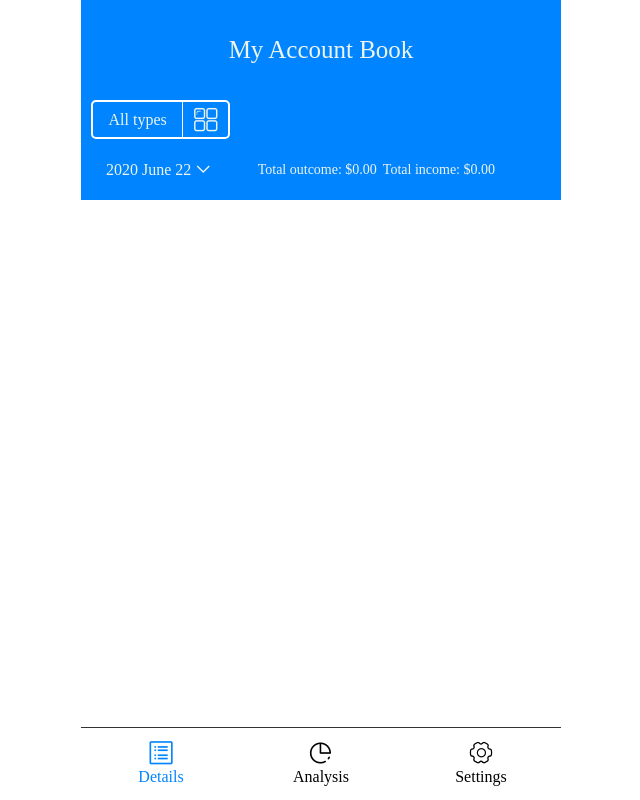
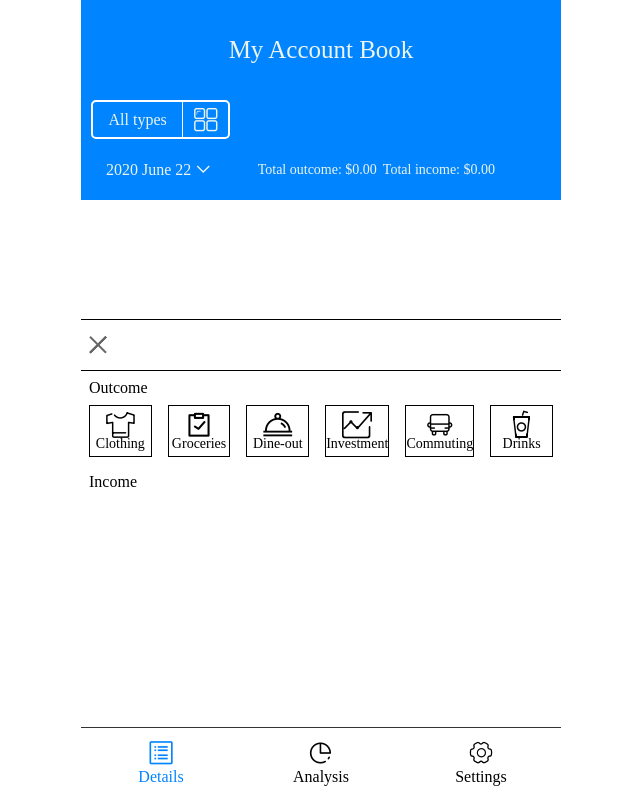
Before and after one commit to aldy97/Account_Book, a React (Create React App) app: page / in a window 1280 px wide. Shown: the whole page, without its empty margins (319-959 px from the left). Built offline with nearby package versions, Linux system fonts and the light colour scheme; what redux-immutable would draw is missing.

Commit message:
working on type section

```diff
--- a/src/pages/home/index.js
+++ b/src/pages/home/index.js
@@ -1,8 +1,26 @@
-import React from 'react';
+import React, { useState } from 'react';
 import StateHeader from './statsheader/index';
+import Type from './type/index';
 
 function Home() {
-  return <StateHeader />;
+  const [show, setShow] = useState(true);
+
+  const showType = (show) => {
+    if (show) {
+      return <Type handleSetShow={handleSetShow} />;
+    }
+  };
+
+  const handleSetShow = () => {
+    setShow(!show);
+  };
+
+  return (
+    <div>
+      <StateHeader handleSetShow={handleSetShow} />
+      {showType(show)}
+    </div>
+  );
 }
 
 export default Home;
--- a/src/pages/home/statsheader/index.js
+++ b/src/pages/home/statsheader/index.js
@@ -1,10 +1,10 @@
 import React from 'react';
 import { Wrapper, ButtonWrapper, DateWrapper } from './style';
 
-function StatesHeader() {
+function StatesHeader(props) {
   return (
     <Wrapper>
-      <ButtonWrapper>
+      <ButtonWrapper onClick={props.handleSetShow}>
         <div>All types</div>
         <i className='iconfont'>&#xe6c0;</i>
       </ButtonWrapper>
--- /dev/null
+++ b/src/pages/home/type/index.js
@@ -0,0 +1,55 @@
+import React from 'react';
+import {
+  TypeWrapper,
+  CloseBar,
+  OutCome,
+  InCome,
+  ItemWrapper,
+  Item,
+} from './style';
+
+function Type(props) {
+  return (
+    <TypeWrapper>
+      <CloseBar>
+        <i className='iconfont' onClick={props.handleSetShow}>
+          &#xe687;
+        </i>
+      </CloseBar>
+      <OutCome>
+        <div className='title'>Outcome</div>
+        <ItemWrapper>
+          <Item>
+            <i className='iconfont 衣服'>&#xe646;</i>
+            <div className='text'>Clothing</div>
+          </Item>
+          <Item>
+            <i className='iconfont 采购'>&#xe60f;</i>
+            <div className='text'>Groceries</div>
+          </Item>
+          <Item>
+            <i className='iconfont 外食'>&#xe68a;</i>
+            <div className='text'>Dine-out</div>
+          </Item>
+          <Item>
+            <i className='iconfont 股票'>&#xe652;</i>
+            <div className='text'>Investment</div>
+          </Item>
+          <Item>
+            <i className='iconfont 交通'>&#xe611;</i>
+            <div className='text'>Commuting</div>
+          </Item>
+          <Item>
+            <i className='iconfont 饮料'>&#xe61c;</i>
+            <div className='text'>Drinks</div>
+          </Item>
+        </ItemWrapper>
+      </OutCome>
+      <InCome>
+        <div className='title'>Income</div>
+      </InCome>
+    </TypeWrapper>
+  );
+}
+
+export default Type;
--- /dev/null
+++ b/src/pages/home/type/style.js
@@ -0,0 +1,62 @@
+import styled from 'styled-components';
+import theme from '../../../static/theme/index';
+export const TypeWrapper = styled.div`
+  height: calc(60vh);
+  width: ${theme.$width};
+  position: absolute;
+  bottom: 0;
+  border-top: 1px solid black;
+  background: ${theme.$white};
+`;
+
+export const CloseBar = styled.div`
+  width: ${theme.$width};
+  height: ${theme.$barHeight};
+  border-bottom: 1px solid black;
+  i {
+    font-size: 30px;
+    color: #666;
+    line-height: ${theme.$barHeight};
+    margin-left: 2px;
+    cursor: pointer;
+  }
+  i: hover {
+    color: #000;
+  }
+`;
+
+export const OutCome = styled.div`
+  width: ${theme.$width};
+  .title {
+    margin-left: 8px;
+    margin-top: 8px;
+    font-size: ${theme.$middleTextSize};
+  }
+`;
+
+export const InCome = styled(OutCome)``;
+
+export const ItemWrapper = styled.div`
+  width: ${theme.$width};
+  display: flex;
+`;
+
+export const Item = styled.div`
+  flex: 1;
+  height: ${theme.$barHeight};
+  border: 1px solid black;
+  margin: 8px;
+  text-align: center;
+  cursor: pointer;
+  i {
+    height: 20px;
+    display: block;
+    font-size: 30px;
+    line-height: ${theme.$barHeight};
+    margin-top: -6px;
+  }
+  .text {
+    font-size: ${theme.$smallTextSize};
+    margin-top: 16px;
+  }
+`;
--- a/src/static/theme/index.js
+++ b/src/static/theme/index.js
@@ -1,5 +1,7 @@
 const theme = {
   $blue: '#0084ff',
+  $white: '#fff',
+  $width: '480px',
   $largeTextSize: '25px',
   $middleTextSize: '16px',
   $smallTextSize: '14px',
```
